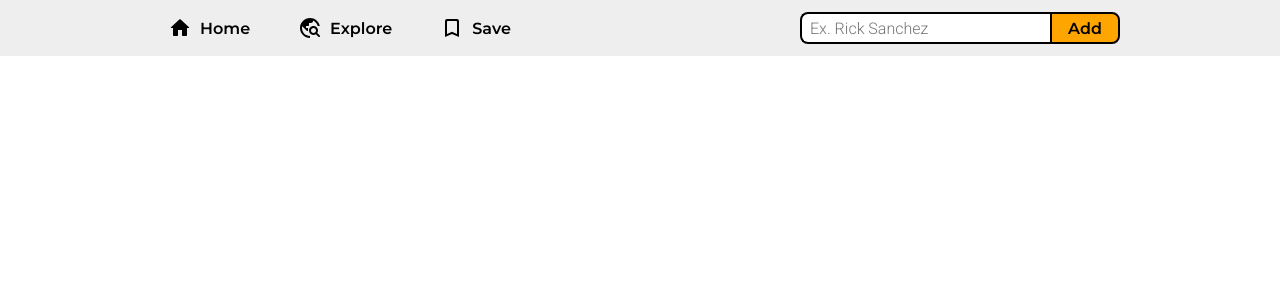
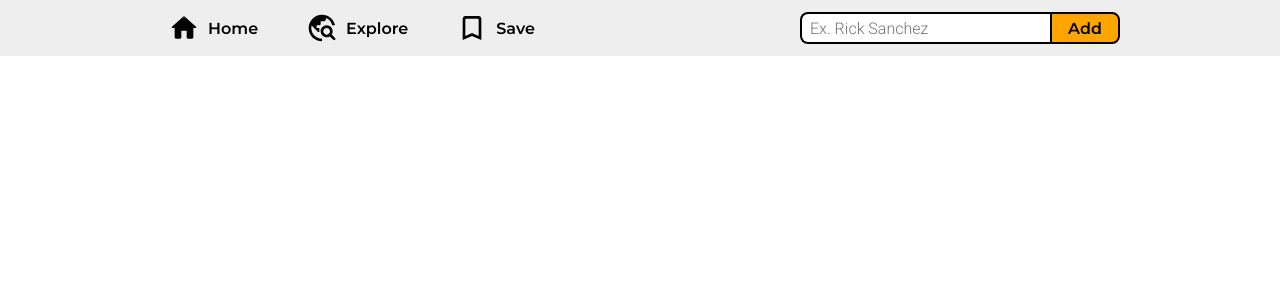
Before and after one commit to Lukynav/rick_and_morty, a React (Create React App) app: page / in a window 1280 px wide. Shown: the top 300 px of the page. Built offline with nearby package versions, Linux system fonts and the light colour scheme.

Commit message:
change the size of the button

```diff
--- a/src/components/Card/TopCard/TopCard.jsx
+++ b/src/components/Card/TopCard/TopCard.jsx
@@ -8,7 +8,7 @@ const TopCard = ({ imgUrl, setCharacters, index }) => {
   return (
     <div>
       <button onClick={onClose} className={styles.buttonClose}>
-        <img className='icon' src='./icons/delete.svg' alt='save icon' />
+        <img className='icon' src='./icons/delete.svg' alt='delete icon' />
       </button>
       <img className={styles.img} src={imgUrl} alt='Rick and morty character' />
     </div>
--- a/src/components/Card/TopCard/TopCard.module.css
+++ b/src/components/Card/TopCard/TopCard.module.css
@@ -1,6 +1,6 @@
 .buttonClose{
-    width: 2.5em;
-    height: 2.5em;
+    width: 3em;
+    height: 3em;
     display: flex;
     justify-content: center;
     border-radius: 50%;
--- a/src/global.css
+++ b/src/global.css
@@ -19,8 +19,8 @@
 }
 
 .icon{
-    width: 1.5em;
-    height: 1.5em;
+    width: 2em;
+    height: 2em;
 }
 
 /*
```
